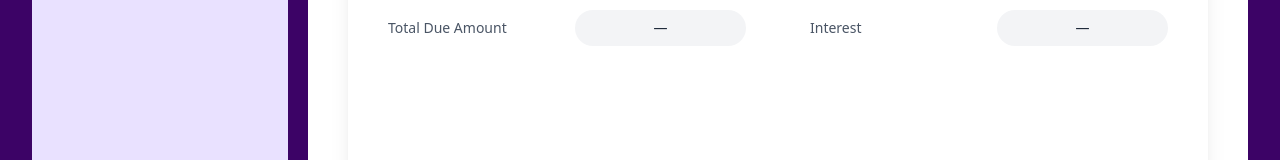
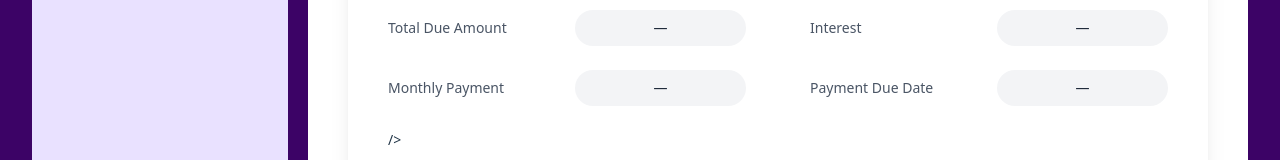
Before and after one commit to nuttamon21574/WebApp, a React (Vite) app in the folder Fontend/: page /Dashboard in a window 1280 px wide. Shown: the part 400-560 px from the top of the page. Built offline with nearby package versions, Linux system fonts and the light colour scheme.

Commit message:
Refactor BNPLDetailRow components in BNPLDashboard

```diff
--- a/Fontend/src/components/BNPL/BNPLDashboard.jsx
+++ b/Fontend/src/components/BNPL/BNPLDashboard.jsx
@@ -53,13 +53,10 @@ export default function BNPLDashboard({
 
       {/* Details */}
       <div className="grid md:grid-cols-2 gap-y-6 gap-x-16 text-sm">
-        <BNPLDetailRow
-          label="Total Due Amount"
-          value={form?.total ?? "-"}
-        />
-        <BNPLDetailRow
-          label="Interest"
-          value={form?.interest ?? "-"}
+        <BNPLDetailRow label="Total Due Amount" value={form?.total ?? "-"} />
+        <BNPLDetailRow label="Interest" value={form?.interest ?? "-"} />
+        <BNPLDetailRow label="Monthly Payment" value={form?.monthlyPayment ?? "-"} />
+        <BNPLDetailRow label="Payment Due Date" value={form?.dueDate ?? "-"} />
         />
       </div>
     </div>
```
